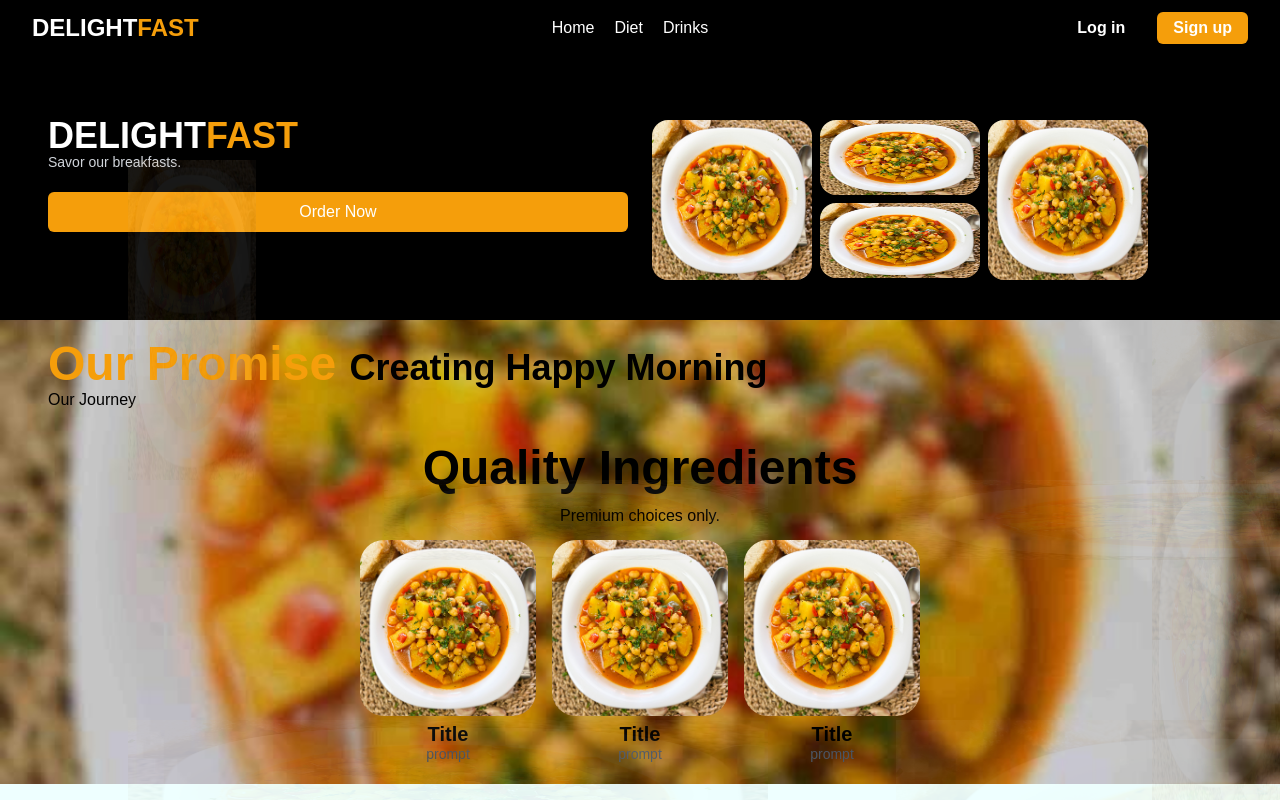
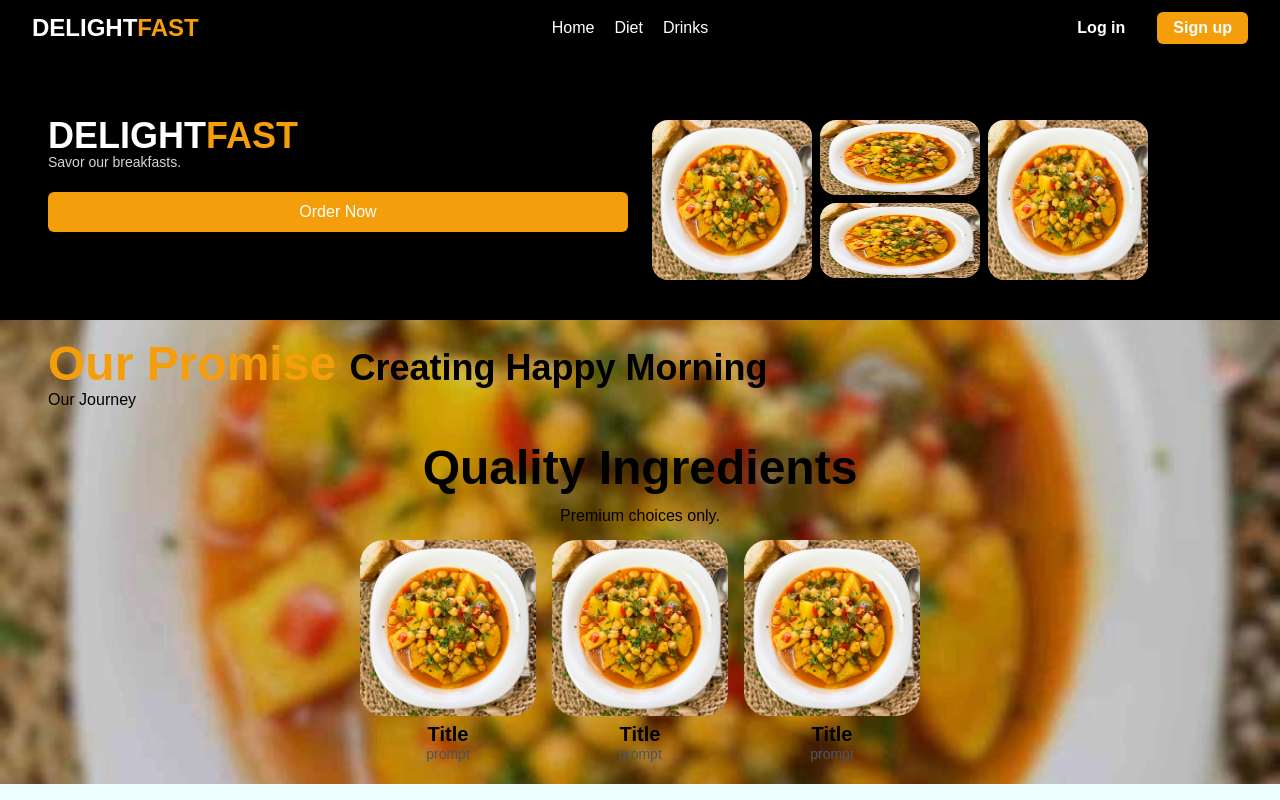
Before and after one commit to Germanium-Jeremy/Resto_Jeremy, a React (Vite) app in the folder frontend/: page / in a window 1280 px wide. Shown: the top 800 px of the page. Built offline with nearby package versions, Linux system fonts and the light colour scheme.

Commit message:
removed Decoration component

```diff
--- a/frontend/src/App.jsx
+++ b/frontend/src/App.jsx
@@ -11,7 +11,7 @@ function App() {
   return (
     <UserProvider>
       <div className='w-full min-h-screen h-full bg-[#eff] pt-[3rem]'>
-        <Decorations />
+        {/* <Decorations /> */}
         <Router>
           <div>
             <Header />
```
